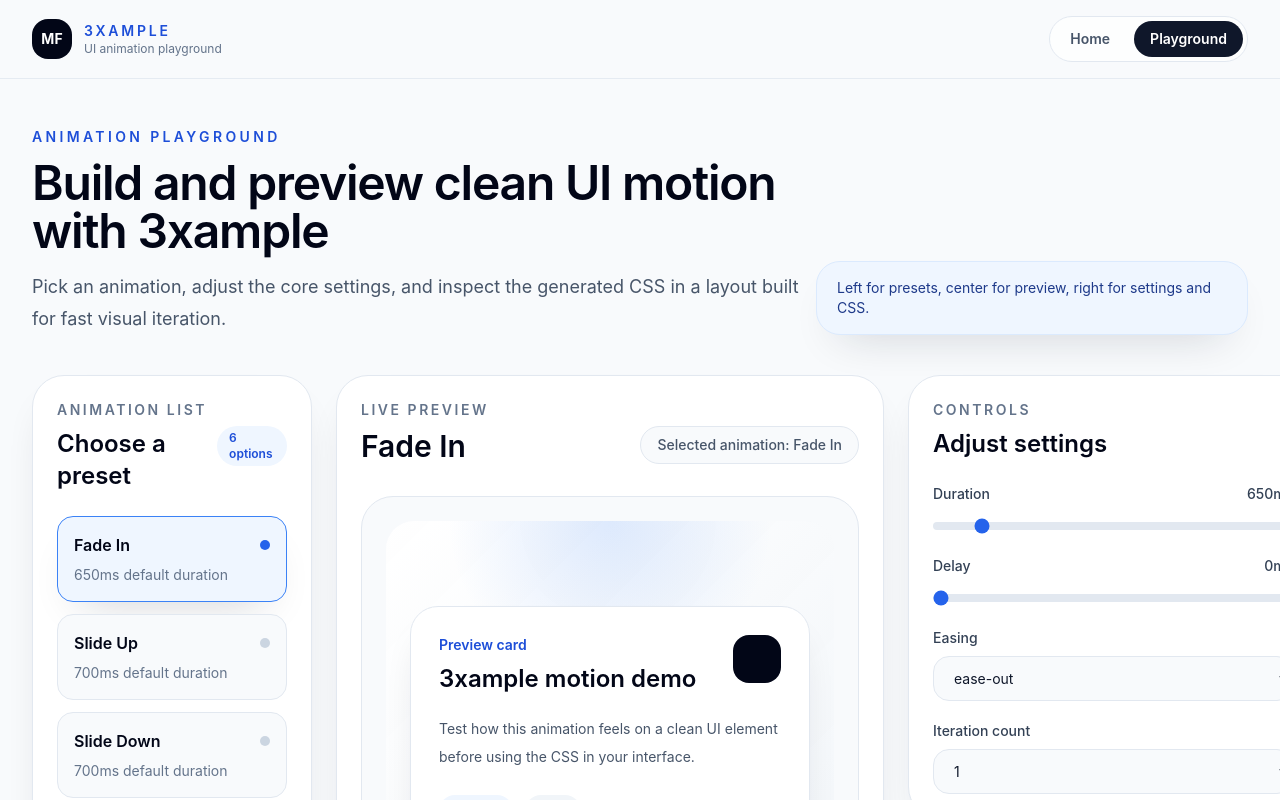
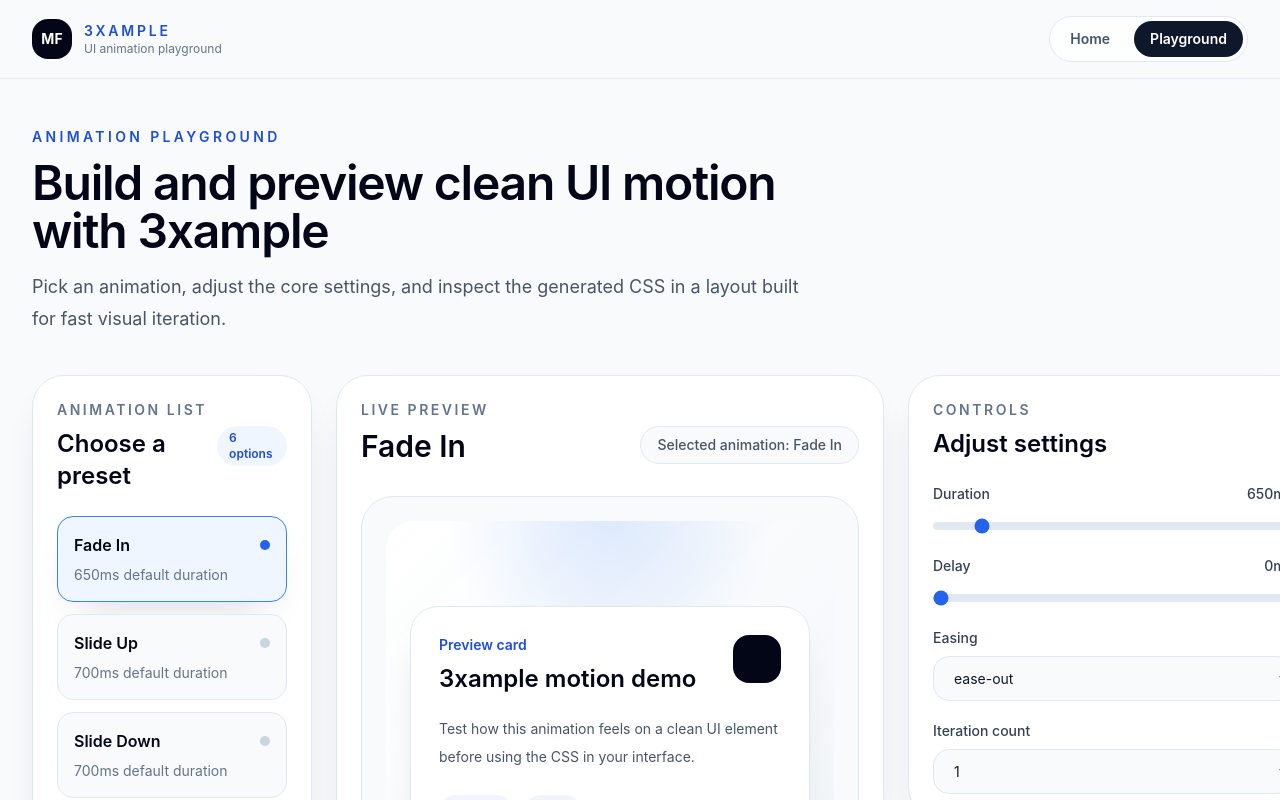
Before and after one commit to ankygautam/3xample, a React (Vite) app: page /playground in a window 1280 px wide. Shown: the top 800 px of the page. Built offline with nearby package versions, Linux system fonts and the light colour scheme; the HTML template or start-up script is replaced by a standard one.

Commit message:
Fix GitHub Pages build config

```diff
--- a/src/pages/PlaygroundPage.tsx
+++ b/src/pages/PlaygroundPage.tsx
@@ -63,9 +63,6 @@ export function PlaygroundPage() {
               layout built for fast visual iteration.
             </p>
           </div>
-          <div className="rounded-3xl border border-blue-100 bg-blue-50 px-5 py-4 text-sm text-blue-900 shadow-soft">
-            Left for presets, center for preview, right for settings and CSS.
-          </div>
         </div>
       </section>
 
```
Also changed, not shown: 1 other file (tests, documents, lock files or other folders).
